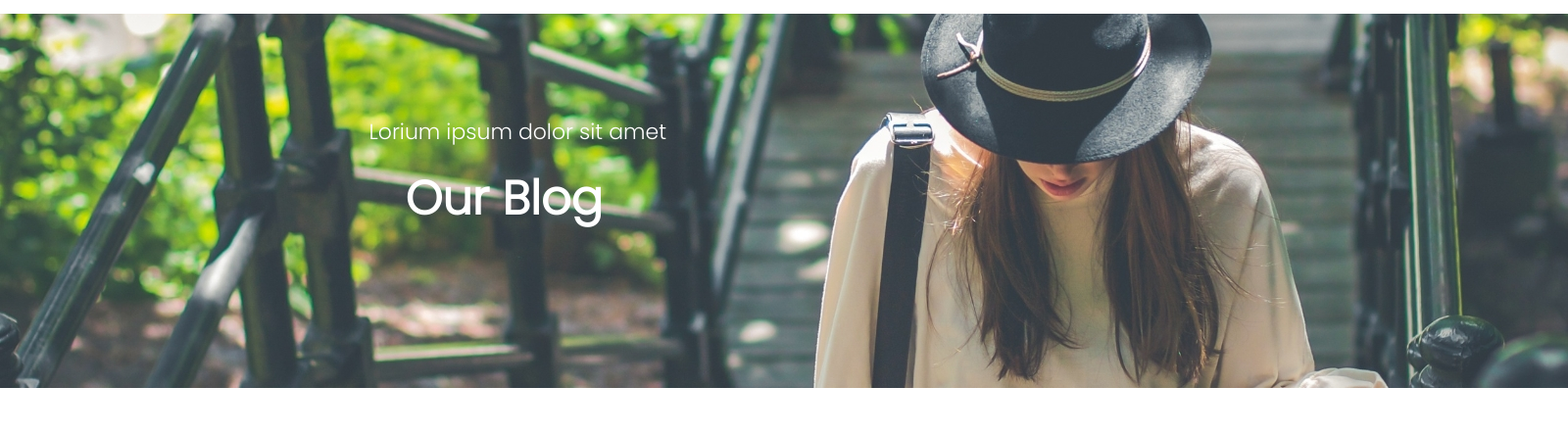
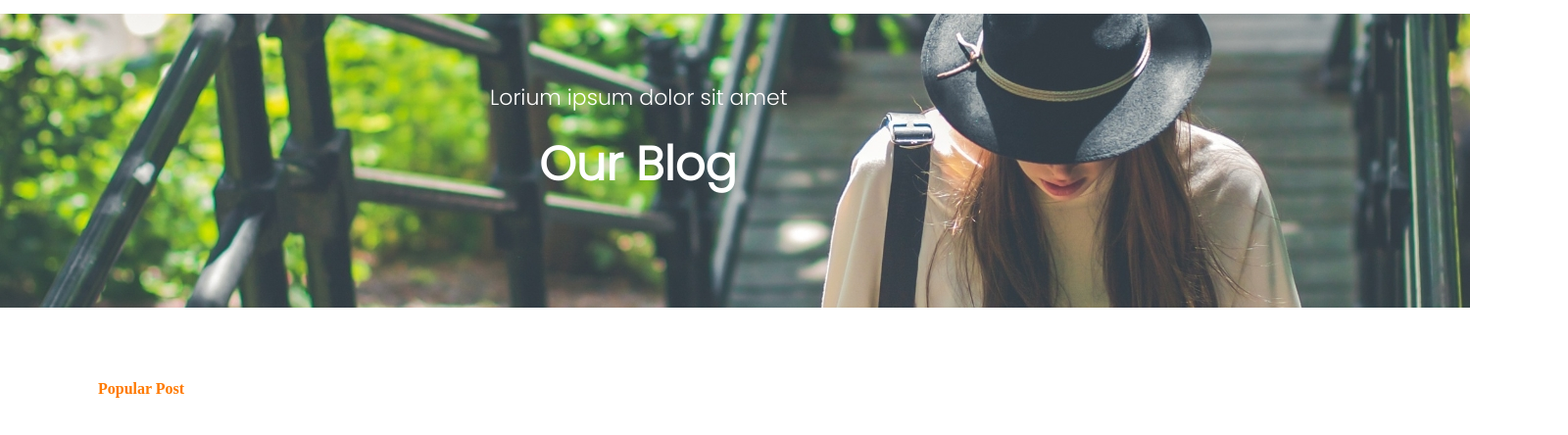
Before and after one commit to NutsaIshkhneli/Lesson-6, a plain HTML site: page index.html in a window 1280 px wide. Shown: the part 96-540 px from the top of the page at 98% size, 1600 px wide, since content can reach past the window. Drawn offline with Linux system fonts and the light colour scheme.

Commit message:
changed main img

```diff
--- a/CSS/style.css
+++ b/CSS/style.css
@@ -51,14 +51,16 @@ li {
 
 
 .wrapper-image {
-	position: relative;
+	background-image: url(../images/img1.jpg);
+	height: 300px;
+	width: 1500px;
 
 }
 
 .h1 {
 	position: absolute;
-	top: 110px;
-	right: 600px;
+	margin-top: 75px;
+	margin-left: 500px;
 	color: white;
 	font-size: 22px;
 	font-family: 'Poppins', sans-serif;
@@ -66,11 +68,17 @@ li {
 
 .h2 {
 	position: absolute;
-	top: 165px;
-	right: 665px;
+	margin-top: 130px;
+	margin-left: 550px;
 	color: white;
 	font-size: 48px;
 	font-weight: bold;
 	font-family: 'Poppins', sans-serif;
+}
 
+.h3 {
+	margin-top: 75px;
+	margin-left: 100px;
+	color: #FF7A00;
+	font-weight: bold;
 }
--- a/index.html
+++ b/index.html
@@ -38,11 +38,15 @@
    </header>
 
    <div class="wrapper-image">
-   	 <img class="main-img" src="images/img1.jpg" alt="img1">
+
      <h4 class="h1"> Lorium ipsum dolor sit amet </h4>
      <h2 class="h2"> Our Blog </h2>
+   </div>
 
-   </div>
+   <section>
+   	   <h3 class="h3"> Popular Post </h3>
+
+   </section>
 
 </body>
 </html>
```
